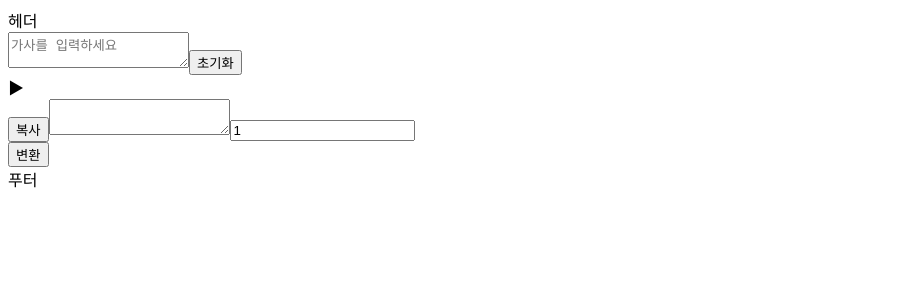
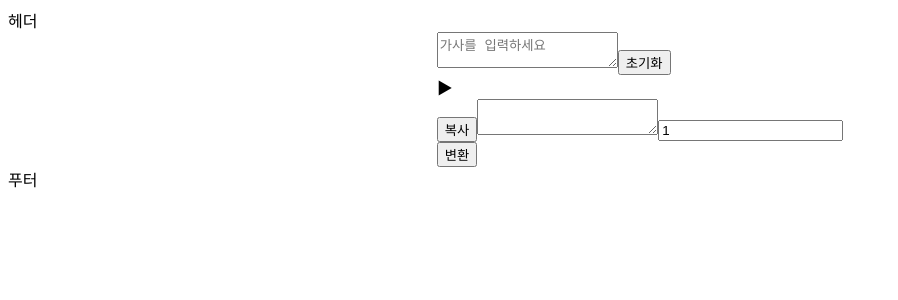
Before and after one commit to Leewonno/lyrics, a React (Vite) app: page / in a window 1280 px wide. Shown: the top 300 px of the page, without its empty margins (0-898 px from the left). Built offline with nearby package versions, Linux system fonts and the light colour scheme.

Commit message:
[Feat] css 설정 및 파이어베이스 패키지 추가

```diff
--- a/package.json
+++ b/package.json
@@ -11,6 +11,7 @@
   },
   "dependencies": {
     "@reduxjs/toolkit": "^2.2.7",
+    "firebase": "^10.12.5",
     "react": "^18.3.1",
     "react-dom": "^18.3.1",
     "react-redux": "^9.1.2",
--- a/src/main/Main.tsx
+++ b/src/main/Main.tsx
@@ -1,4 +1,7 @@
 import { Translate } from "./components/Translate";
+import style from './css/main.module.css'
+// import { initializeApp } from "firebase/app";
+// import { getFirestore } from "firebase/firestore";
 
 export function Main(){
     return (
--- a/src/main/components/Translate.tsx
+++ b/src/main/components/Translate.tsx
@@ -1,4 +1,5 @@
 import { TranslateBox } from "./box/TranslateBox";
+import style from '../css/main.module.css'
 
 export function Translate(){
     return (
--- a/src/main/components/box/TranslateBox.tsx
+++ b/src/main/components/box/TranslateBox.tsx
@@ -1,9 +1,10 @@
 import { TranslateWidget } from "../widget/TranslateWidget";
+import style from '../../css/main.module.css'
 
 export function TranslateBox(){
     return (
         <>
-            <section>
+            <section className={style.mainBox}>
                 <TranslateWidget />
             </section>
         </>
--- /dev/null
+++ b/src/main/css/main.module.css
@@ -0,0 +1,5 @@
+.mainBox{
+    width: 100%;
+    display: flex;
+    justify-content: center;
+}
```
Also changed, not shown: 1 other file (tests, documents, lock files or other folders).
